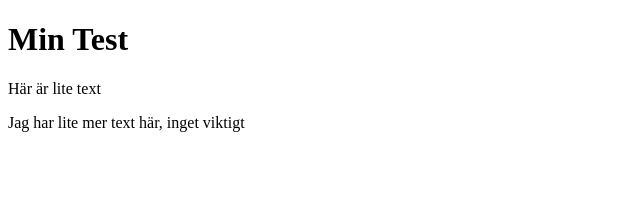
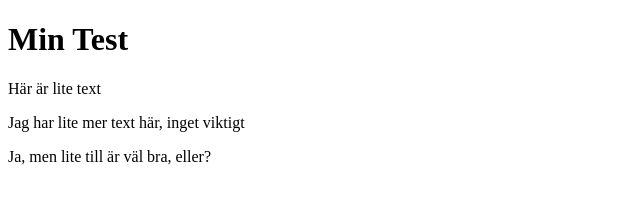
Before and after one commit to PaulinaPalmberg/testa, a plain HTML site: page index.html in a window 1280 px wide. Shown: the whole page, without its empty margins (0-640 px from the left). Drawn offline with Linux system fonts and the light colour scheme.

Commit message:
Har justerat i index.html

```diff
--- a/index.html
+++ b/index.html
@@ -8,5 +8,6 @@
 	<h1>Min Test</h1>
 	<p>Här är lite text</p>
 	<p>Jag har lite mer text här, inget viktigt</p>
+	<p>Ja, men lite till är väl bra, eller?</p>
 </body>
 </html>
```
